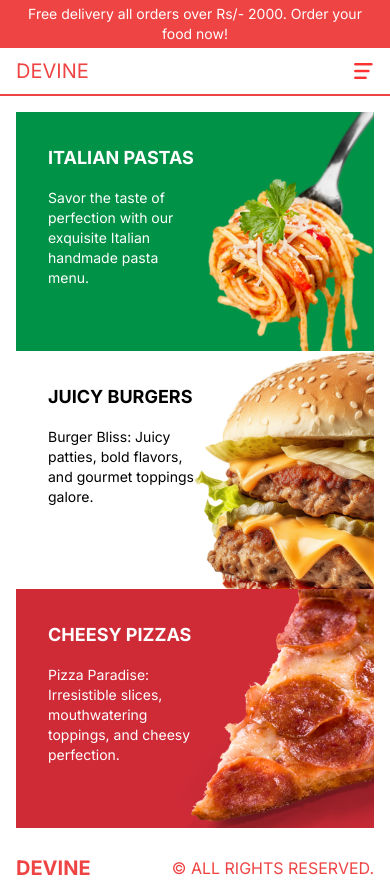
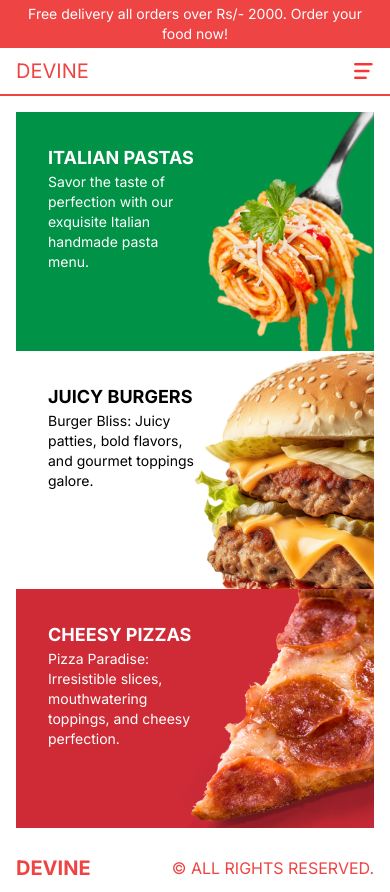
Before and after one commit to Pegu-Mrigen/restaurant-gohpur, a Next.js app: page /menu in a window 390 px wide. Built offline with nearby package versions, Linux system fonts and the light colour scheme.

Commit message:
front end ended

```diff
--- a/src/app/menu/page.tsx
+++ b/src/app/menu/page.tsx
@@ -14,7 +14,7 @@ const MenuPage = () => {
         >
           <div className={`text-${category.color} w-1/2 md:p-4`}>
             <h1 className="uppercase font-bold text-lg md:text-xl">{category.title}</h1>
-            <p className="text-sm lg:text-sm my-4">{category.desc}</p>
+            <p className="text-sm lg:text-sm md:my-4">{category.desc}</p>
             <button
               className={`hidden 2xl:block bg-${category.color} text-${
                 category.color === "black" ? "white" : "red-500"
```
